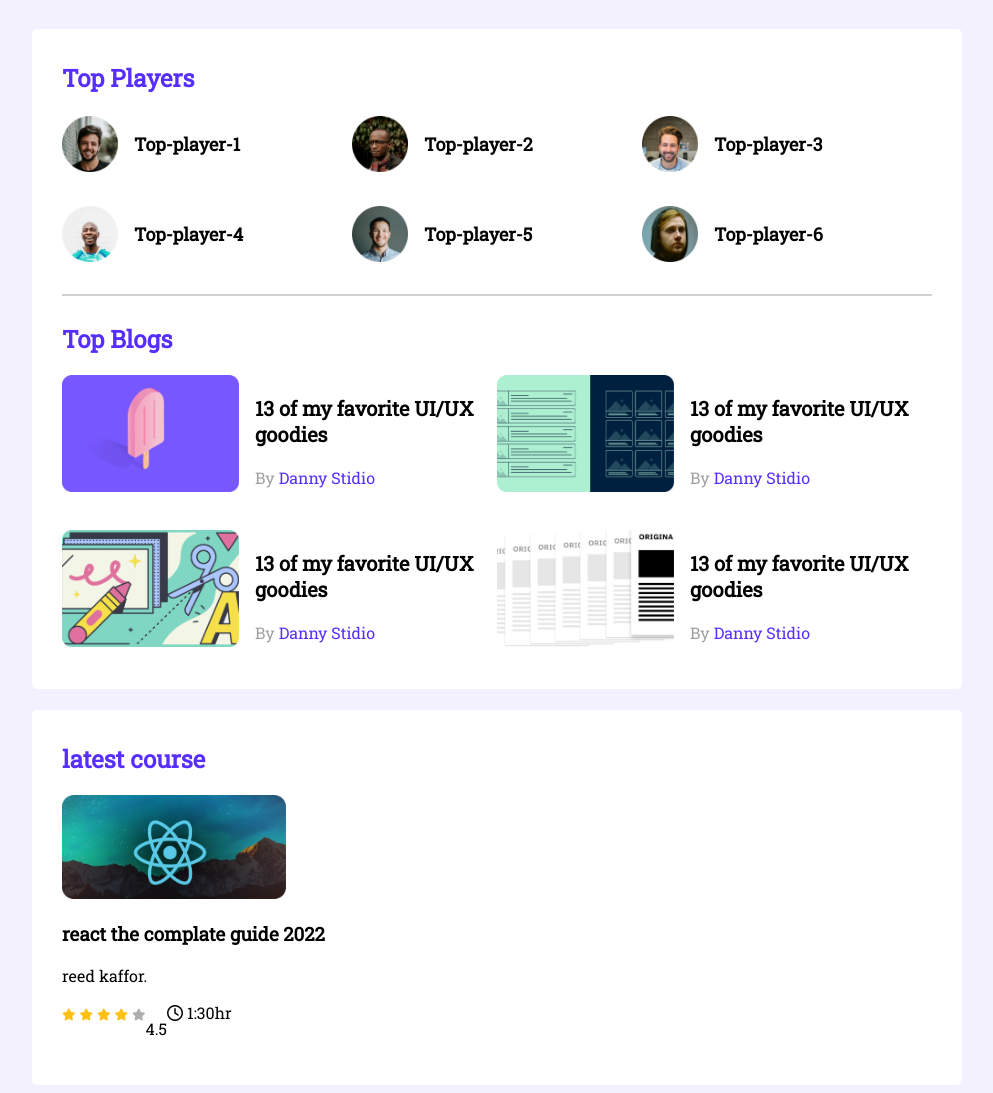
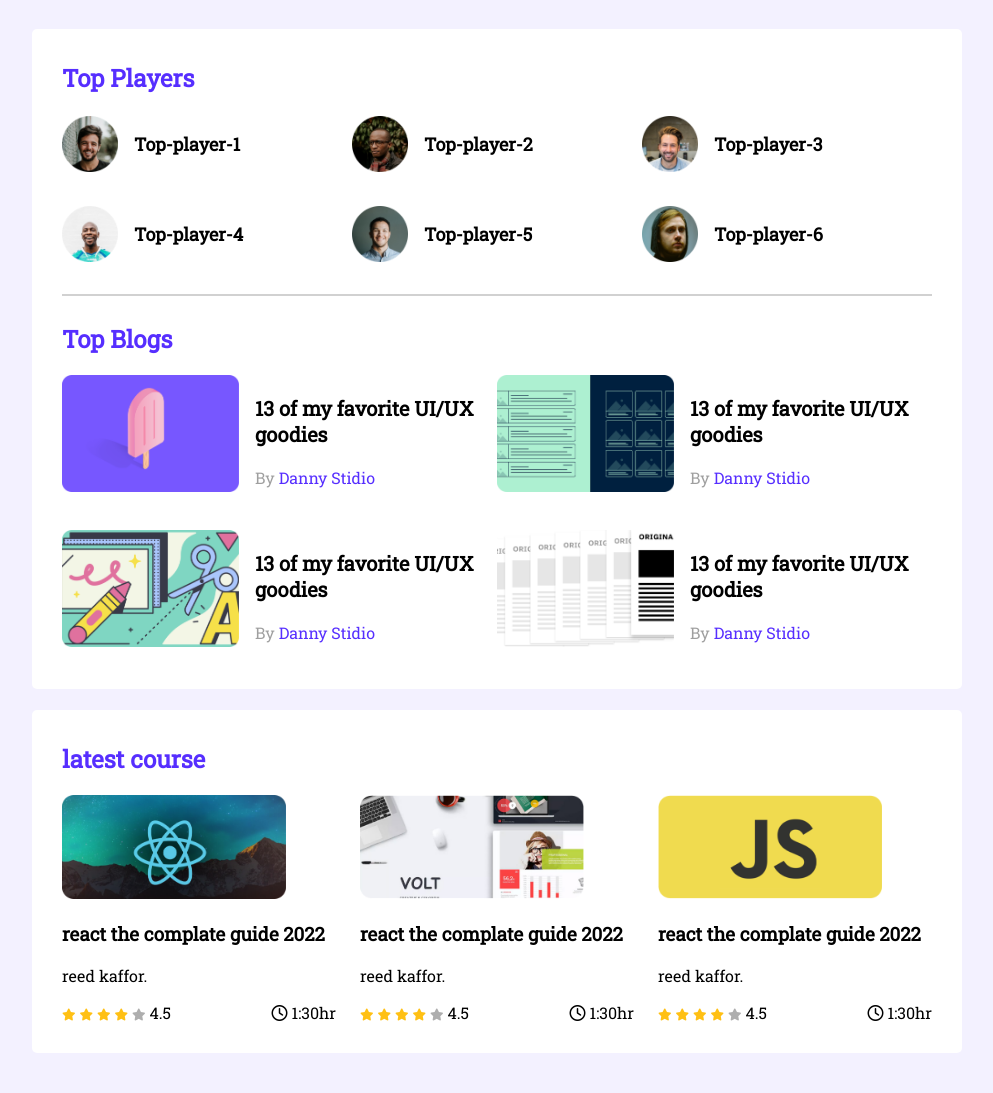
Before and after one commit to tasnimtusu7/leader-board, a plain HTML site: page index.html in a window 1280 px wide. Shown: the whole page, without its empty margins (143-1136 px from the left). After the commit the page ends 1061 px from the top, so only its background shows below. Drawn offline with Linux system fonts and the light colour scheme; a web font is replaced by a local one.

Commit message:
last commit

```diff
--- a/index.html
+++ b/index.html
@@ -129,8 +129,8 @@
                                 <i class="fa-solid fa-star filled"></i>
                                 <i class="fa-solid fa-star filled"></i>
                                 <i class="fa-solid fa-star empty"></i>
+                                <span>4.5</span>
                             </div>
-                            <p>4.5</p>
                             <div class="course-duration">
                                 <i class="fa-regular fa-clock"></i>
                                 1:30hr
@@ -138,6 +138,56 @@
                         </div>
                    </div>
                </div>
+               <div class="course">
+                <div class="course-banner">
+                    <img src="images/courses/course-2.png" alt="">
+                </div>
+                <div class="course-details">
+                     <h3 class="course-title">react the complate guide 2022</h3>
+                     <p class="course-author">
+                         reed kaffor.
+                     </p>
+                     <div class="course-info">
+                         <div>
+                             <i class="fa-solid fa-star filled"></i>
+                             <i class="fa-solid fa-star filled"></i>
+                             <i class="fa-solid fa-star filled"></i>
+                             <i class="fa-solid fa-star filled"></i>
+                             <i class="fa-solid fa-star empty"></i>
+                             <span>4.5</span>
+                         </div>
+                         <div class="course-duration">
+                             <i class="fa-regular fa-clock"></i>
+                             1:30hr
+                         </div>
+                     </div>
+                </div>
+            </div>
+            <div class="course">
+                <div class="course-banner">
+                    <img src="images/courses/course-3.png" alt="">
+                </div>
+                <div class="course-details">
+                     <h3 class="course-title">react the complate guide 2022</h3>
+                     <p class="course-author">
+                         reed kaffor.
+                     </p>
+                     <div class="course-info">
+                         <div>
+                             <i class="fa-solid fa-star filled"></i>
+                             <i class="fa-solid fa-star filled"></i>
+                             <i class="fa-solid fa-star filled"></i>
+                             <i class="fa-solid fa-star filled"></i>
+                             <i class="fa-solid fa-star empty"></i>
+                             <span>4.5</span>
+                         </div>
+                         <div class="course-duration">
+                             <i class="fa-regular fa-clock"></i>
+                             1:30hr
+                         </div>
+                     </div>
+                </div>
+            </div>
            </div>
        </section>
     </main>
--- a/styles/style.css
+++ b/styles/style.css
@@ -86,8 +86,15 @@ hr{
     width: 224px;
     height: 104px;
 }
+.courses{
+    display: grid;
+    grid-template-columns: repeat(3, 1fr);
+    grid-column-gap: 24px;
+}
 .course-info{
     display: flex;
+    align-items: center;
+    justify-content: space-between;
 }
 .fa-star {
     font-size: 12px;
@@ -99,3 +106,14 @@ hr{
     color: #AEAEAE;
     ;
 }
+@media screen and(max-width:688px) {
+    .container{
+        width: 100%;
+    }
+    .players, .blogs, .courses{
+        grid-template-columns: repeat(1, 1fr);
+    }
+    .player, .blog{
+        flex-direction: column;
+    }
+}
```
